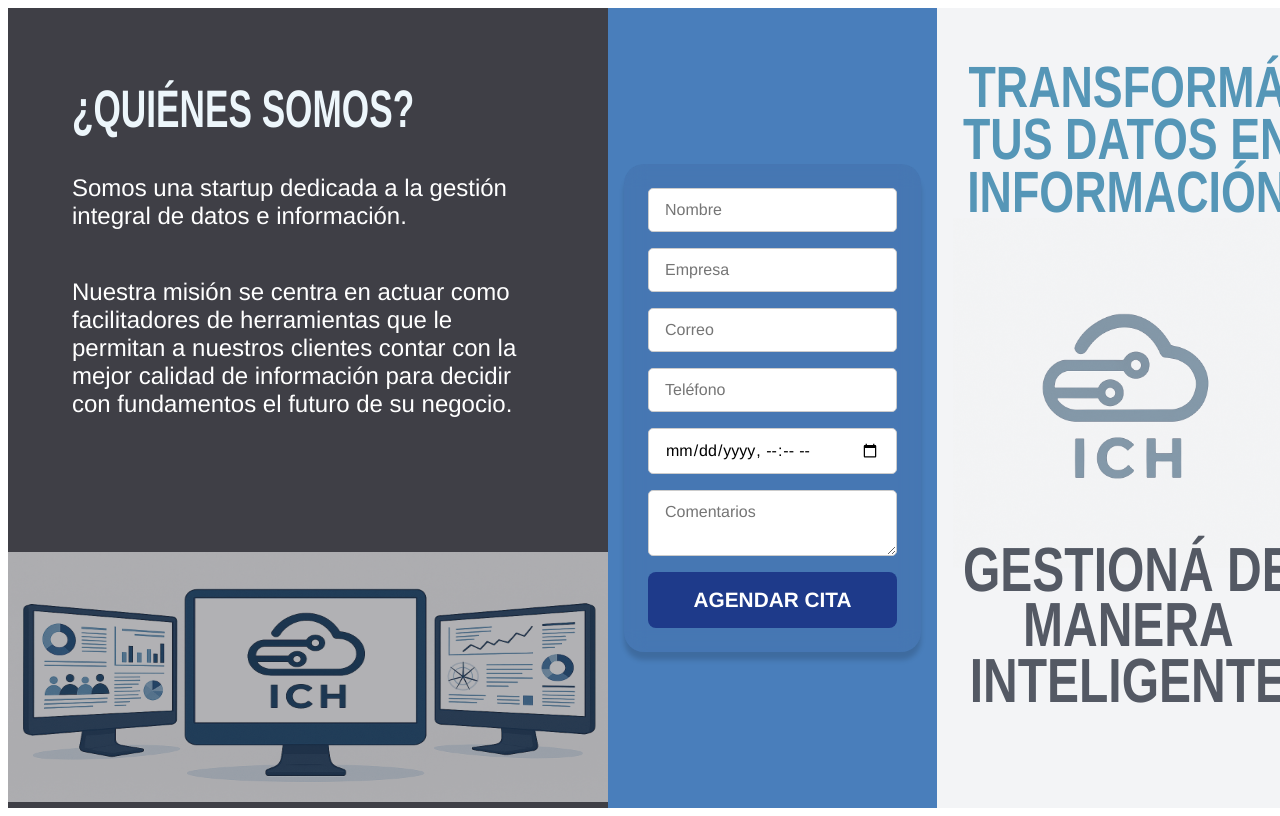
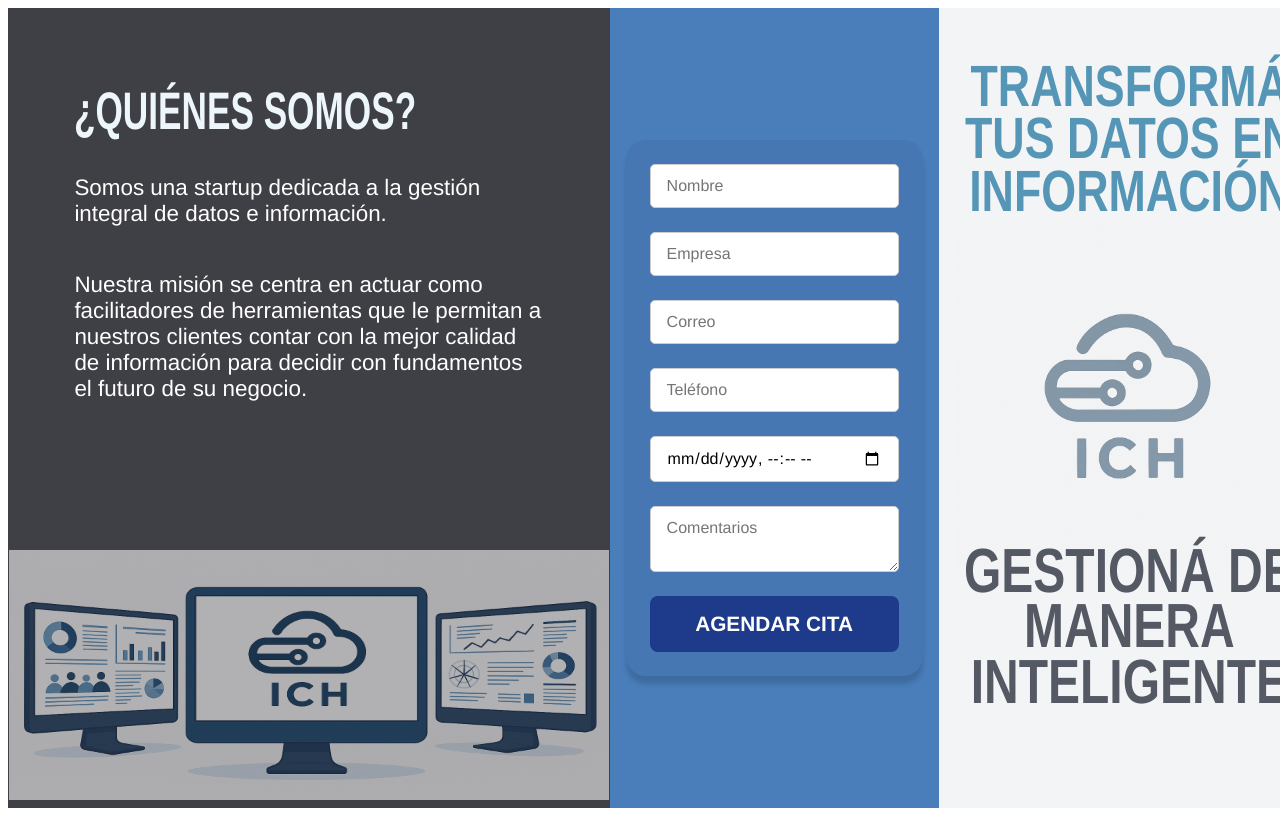
Before and after one commit to ich-datos/ichdatos-landing-vercel, a Next.js app: page / in a window 1280 px wide. Shown: the top 816 px of the page. Built offline with nearby package versions, Linux system fonts and the light colour scheme.

Commit message:
ajusta margen column-right

```diff
--- a/src/app/globals.css
+++ b/src/app/globals.css
@@ -4,7 +4,7 @@
 .contform {
   display: flex;
   flex-direction: column;
-  gap: 1rem;
+  gap: 1.5rem;
   background-color: rgba(54, 57, 106, 0.1); /* semitransparente */
   padding: 1.5rem;
   border-radius: 20px;
@@ -84,7 +84,7 @@
   display: flex;
   flex-direction: column;
   justify-content: right;
-  padding: 4rem;
+  padding: 4.1rem;
   box-sizing: border-box;
 }
 
@@ -106,13 +106,13 @@
 
 .column.left {
   font-family: 'Arimo';
-  font-weight: 1;     /* peso normal */
-  font-size: 1.5rem;
+  font-weight: 1.4;     /* peso normal */
+  font-size: 1.4rem;
   display: flex;
   flex-direction: column; /* organiza verticalmente */
   justify-content: space-between; /* separa texto e imagen */
   height: 100%; /* ocupa toda la altura del contenedor padre */
-  padding: 0rem;
+  padding: 0.05rem;
   background-color: #3F3F46;
   color: white;
 }
@@ -145,7 +145,7 @@
 .column.right {
   font-family: 'Arimo';
   font-weight: 500;     /* peso normal */
-  font-size: 1rem;
+  font-size: 1.2rem;
   background-color: #F3F4F6;
   color: #111827;
   align-items: center;
@@ -176,7 +176,7 @@
 
 /* Imagen izquierda */
 .column.left .column-image {
-  margin-bottom: 0rem;
+  margin-bottom: 0.05rem;
 }
 
 /* Contacto columna central */
```
